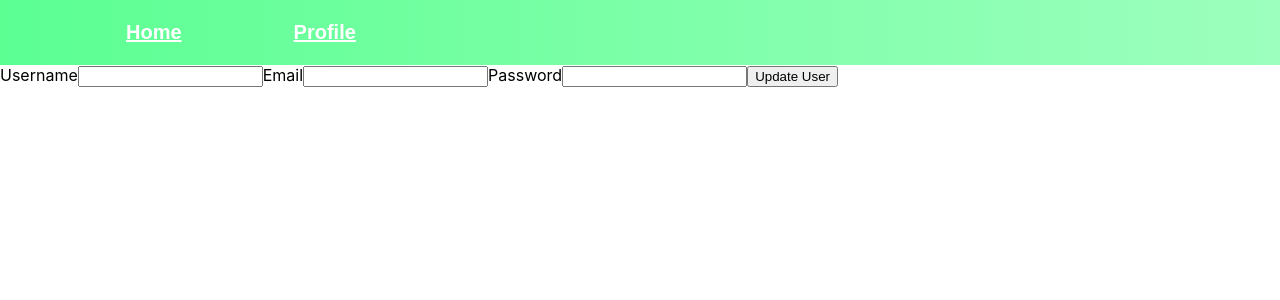
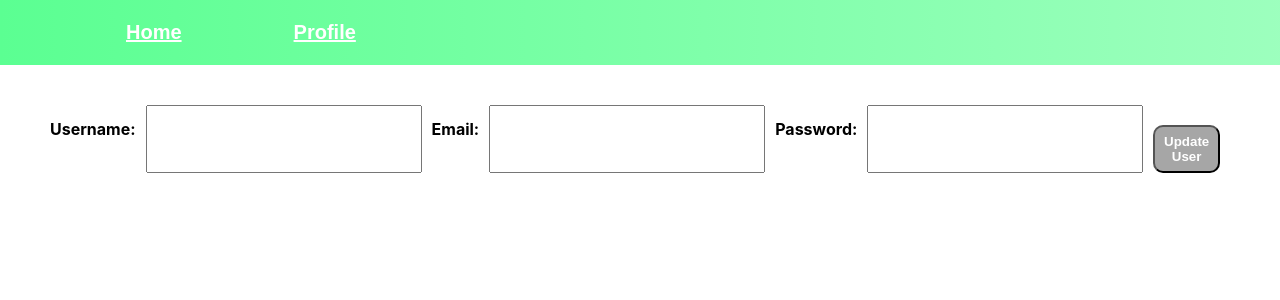
Before and after one commit to yesanatoliy/OpenGym, a React (Create React App) app in the folder client/: page /profile/update/1 in a window 1280 px wide. Shown: the top 300 px of the page. Built offline with nearby package versions, Linux system fonts and the light colour scheme; no server answers.

Commit message:
added basic styling for the profile update form

```diff
--- a/client/src/App.css
+++ b/client/src/App.css
@@ -243,3 +243,28 @@ form.add-form > label, form.add-form > input{
   justify-content: center;
   align-items: center;
 }
+
+.profile-update{
+  display: flex;
+  flex-direction: row;
+  margin-right: 20px;
+  padding: 40px;
+}
+
+.profile-update > label, .profile-update > input, .profile-update > button{
+  margin-left: 10px;
+}
+
+.profile-update > label {
+  margin-top: 14px;
+  font-weight: bold;
+}
+
+.profile-update > input {
+  padding-left: 5px;
+  font-size: 20px;
+}
+
+#update-user:hover{
+  background-color: orange;
+}
--- a/client/src/components/ProfileUpdateForm.jsx
+++ b/client/src/components/ProfileUpdateForm.jsx
@@ -52,14 +52,14 @@ const ProfileUpdateForm = () => {
     return (
         <div>
             <NavBar />
-            <form onSubmit={handleSubmit}>
-                <label htmlFor='username'>Username</label>
+            <form className="profile-update" onSubmit={handleSubmit}>
+                <label htmlFor='username'>Username:</label>
                 <input type="text" id='username' onChange={handleChange} value={formState.username || ''} />
-                <label htmlFor="email">Email</label>
+                <label htmlFor="email">Email:</label>
                 <input type="text" id="email" onChange={handleChange} value={formState.email || ''} />
-                <label htmlFor="password">Password</label>
+                <label htmlFor="password">Password:</label>
                 <input type="password" id="password" onChange={handleChange} value={formState.password || ''} />
-                <button type="submit">Update User</button>
+                <button id="update-user" className="add-event" type="submit">Update User</button>
             </form>
         </div>
     )
```
